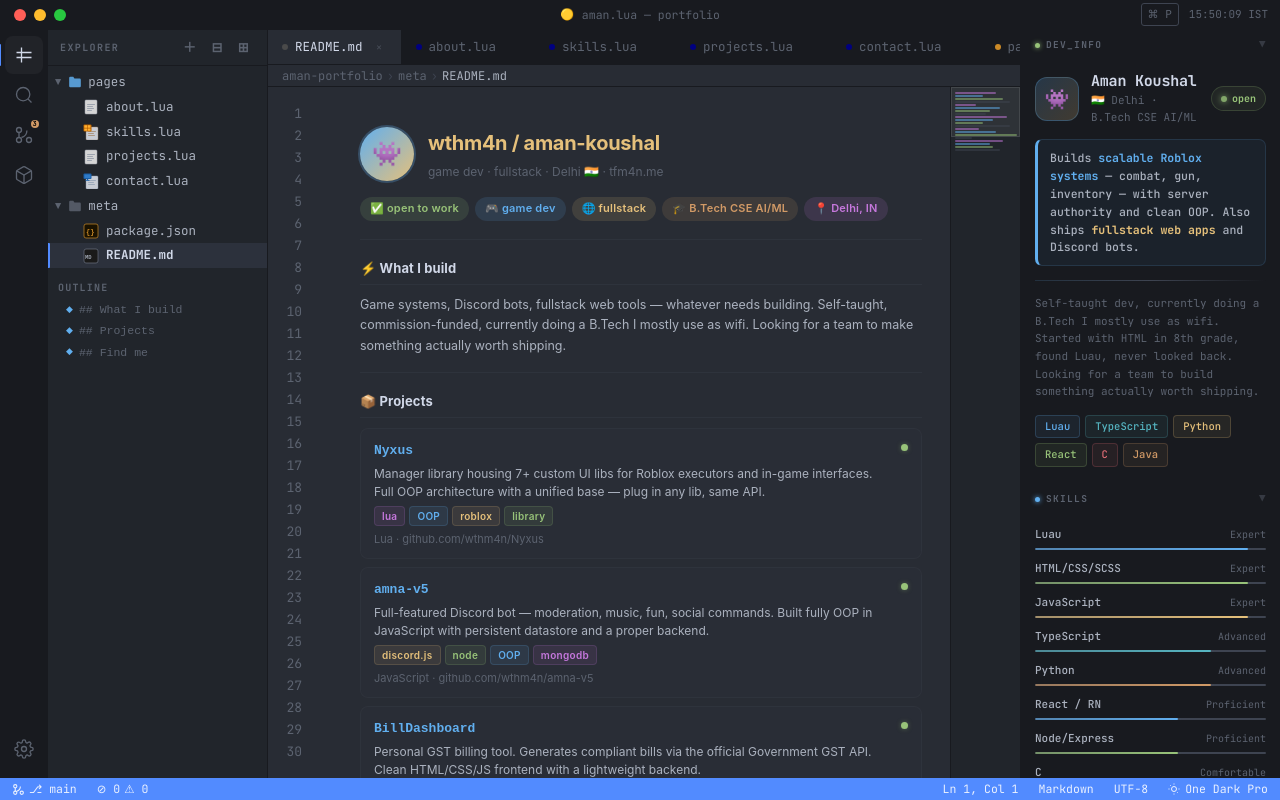
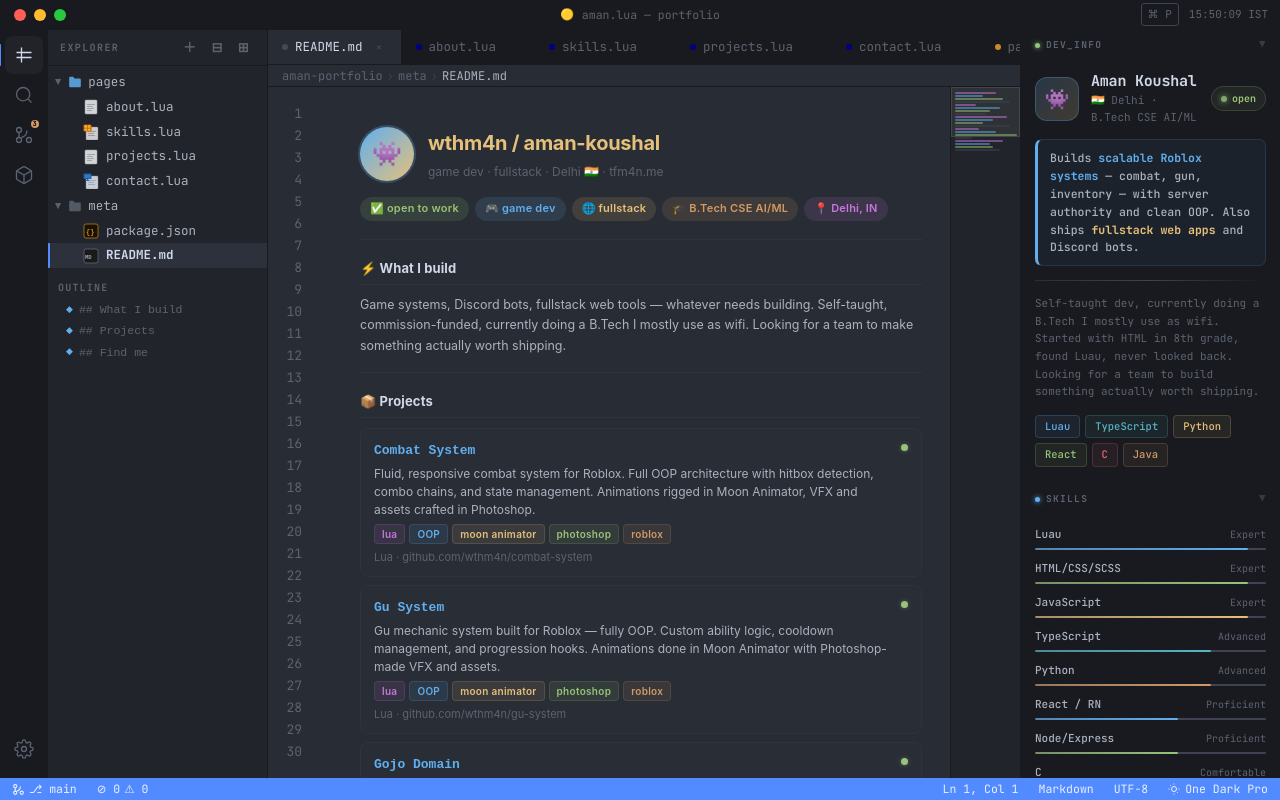
Before and after one commit to wthm4n/wthm4n.github.io, a React (Vite) app: page / in a window 1280 px wide. Built offline with nearby package versions, Linux system fonts and the light colour scheme.

Commit message:
auto: update src/components/CodeBlocks.jsx — 9:22:34 pm

```diff
--- a/src/components/CodeBlocks.jsx
+++ b/src/components/CodeBlocks.jsx
@@ -1768,6 +1768,50 @@ export function CodeReadme({ t }) {
   };
 
   const projects = [
+    ,
+    {
+      name: "Combat System",
+      desc: "Fluid, responsive combat system for Roblox. Full OOP architecture with hitbox detection, combo chains, and state management. Animations rigged in Moon Animator, VFX and assets crafted in Photoshop.",
+      lang: "Lua",
+      url: "https://github.com/wthm4n/combat-system",
+      tags: [
+        { label: "lua", color: t.keyword },
+        { label: "OOP", color: t.func },
+        { label: "moon animator", color: t.type },
+        { label: "photoshop", color: t.string },
+        { label: "roblox", color: t.number },
+      ],
+      done: true,
+    },
+    {
+      name: "Gu System",
+      desc: "Gu mechanic system built for Roblox — fully OOP. Custom ability logic, cooldown management, and progression hooks. Animations done in Moon Animator with Photoshop-made VFX and assets.",
+      lang: "Lua",
+      url: "https://github.com/wthm4n/gu-system",
+      tags: [
+        { label: "lua", color: t.keyword },
+        { label: "OOP", color: t.func },
+        { label: "moon animator", color: t.type },
+        { label: "photoshop", color: t.string },
+        { label: "roblox", color: t.number },
+      ],
+      done: true,
+    },
+    {
+      name: "Gojo Domain",
+      desc: "Infinity Domain Expansion recreation in Roblox. Full OOP system driving the domain trigger, environment shift, and ability logic. Moon Animator for cinematic animations, Photoshop for all VFX and visual assets.",
+      lang: "Lua",
+      url: "https://github.com/wthm4n/gojo-domain",
+      tags: [
+        { label: "lua", color: t.keyword },
+        { label: "OOP", color: t.func },
+        { label: "moon animator", color: t.type },
+        { label: "photoshop", color: t.string },
+        { label: "roblox", color: t.number },
+        { label: "vfx", color: t.comment },
+      ],
+      done: true,
+    },
     {
       name: "Nyxus",
       desc: "Manager library housing 7+ custom UI libs for Roblox executors and in-game interfaces. Full OOP architecture with a unified base — plug in any lib, same API.",
```
